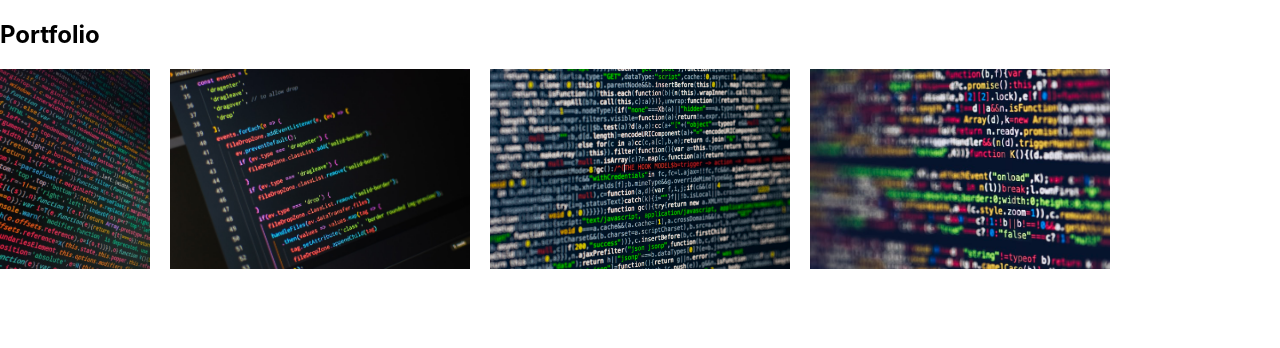
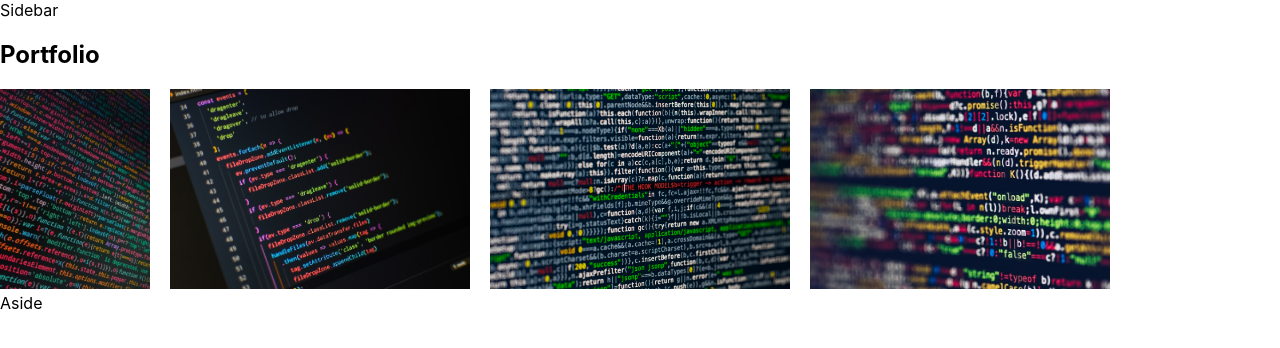
Before and after one commit to PatrickBoynton/portfolio, a React (Create React App) app: page / in a window 1280 px wide. Shown: the top 348 px of the page. Built offline with nearby package versions, Linux system fonts and the light colour scheme.

Commit message:
Added an aside and sidebar.

```diff
--- a/src/App.js
+++ b/src/App.js
@@ -1,12 +1,16 @@
-import './App.css';
+import "./App.css";
 import {Component} from "react";
 import Portfolio from "./Portfolio";
+import Aside from "./Aside";
+import Sidebar from "./Sidebar";
 
 class App extends Component {
     render() {
         return (
             <>
+                <Sidebar/>
                 <Portfolio/>
+                <Aside/>
             </>
         );
     }
```
Lines whose indentation alone changed are shown as unchanged.
